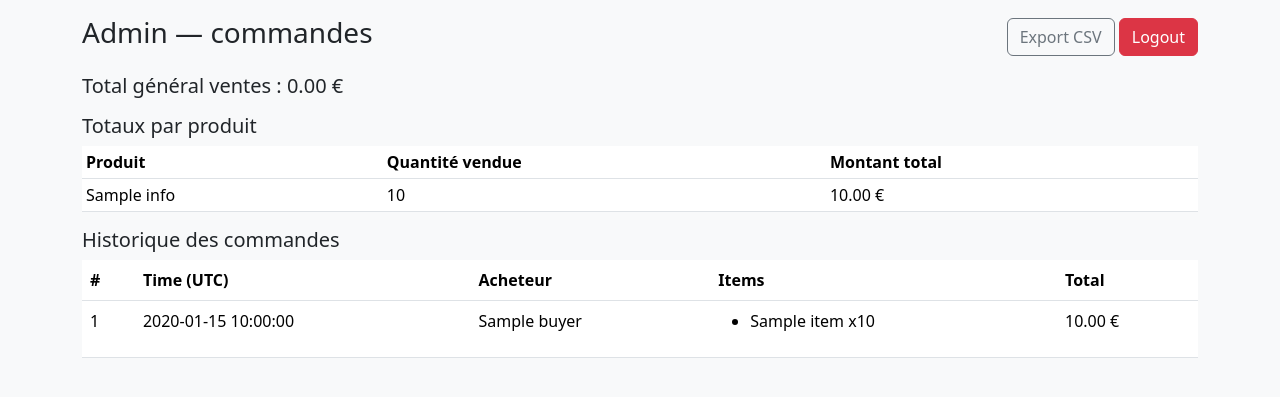
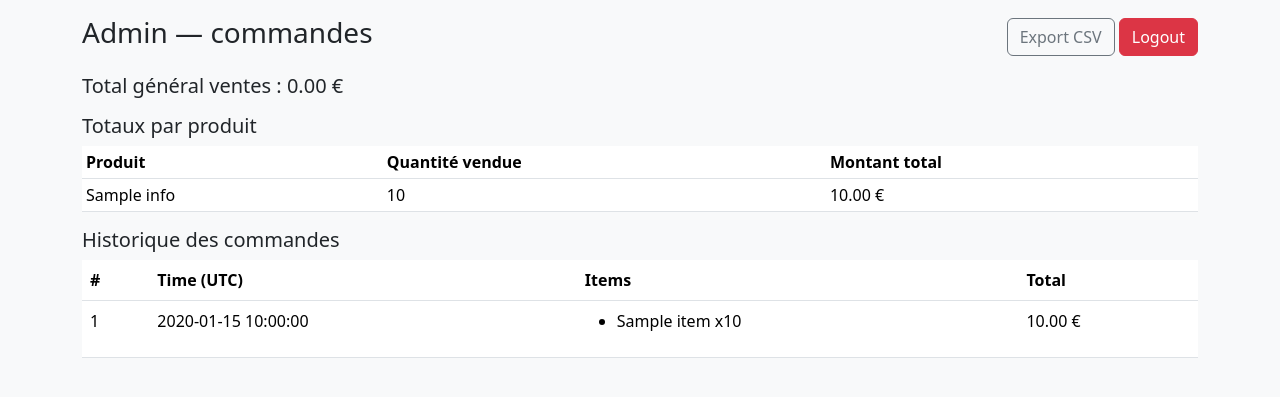
Before and after one commit to PatBriPerso/adg-buvette, a Flask app: template templates/admin.html in a window 1280 px wide. Shown: the part 56-453 px from the top of the page. Run offline with Flask 3, Linux system fonts and the light colour scheme; the template is opened without the code that fills it: most values are stand-ins (such as "Sample title", 1, 10 or a date in 2020).

Commit message:
Admin : suppression de la colonne Acheteur inutile

```diff
--- a/templates/admin.html
+++ b/templates/admin.html
@@ -32,13 +32,12 @@
 
     <h5 class="mt-3">Historique des commandes</h5>
     <table class="table">
-      <thead><tr><th>#</th><th>Time (UTC)</th><th>Acheteur</th><th>Items</th><th>Total</th></tr></thead>
+      <thead><tr><th>#</th><th>Time (UTC)</th><th>Items</th><th>Total</th></tr></thead>
       <tbody>
         {% for o in orders %}
         <tr>
           <td>{{o.id}}</td>
           <td>{{o.created_at}}</td>
-          <td>{{o.buyer}}</td>
           <td>
             <ul>
             {% for it in o["items"] %}
```
